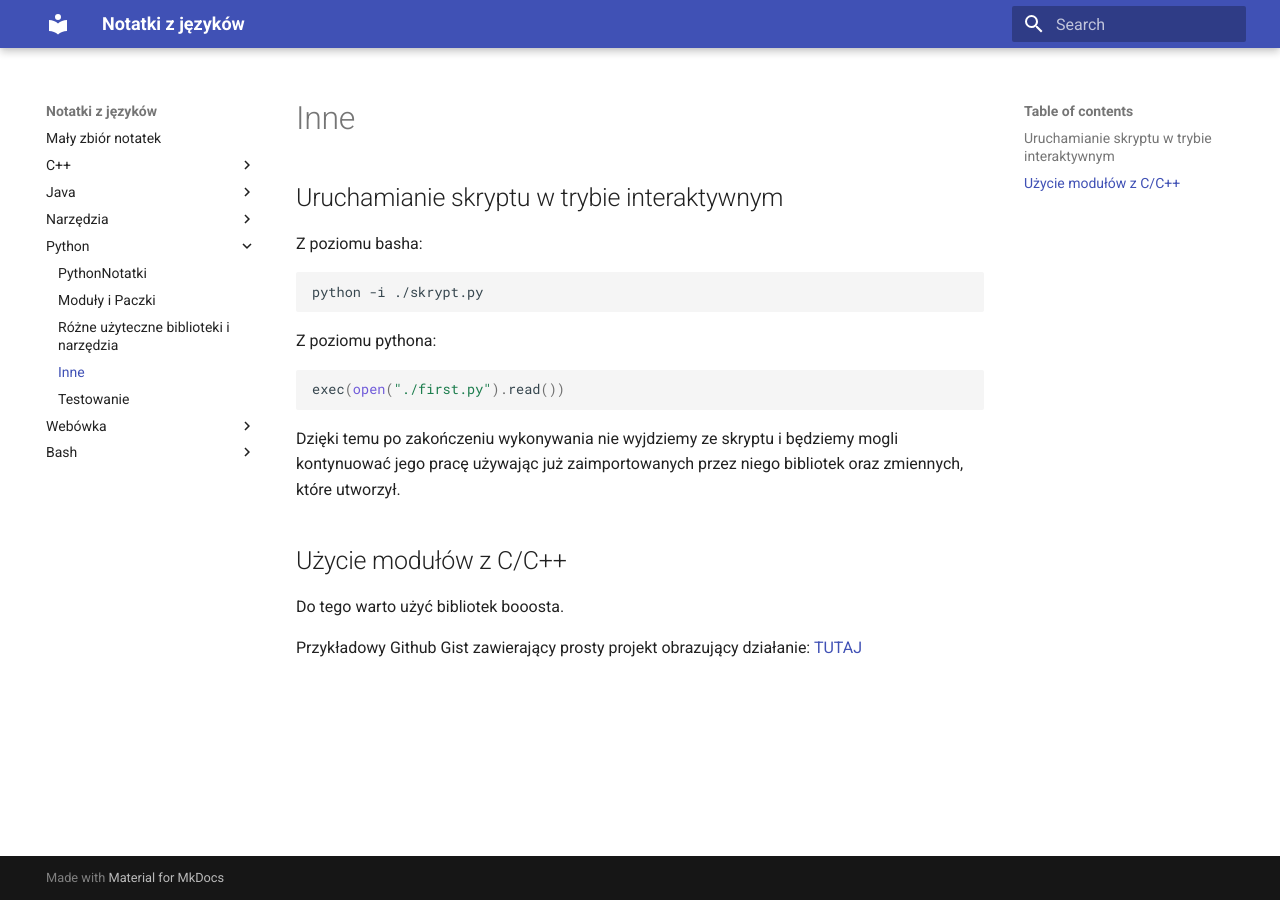
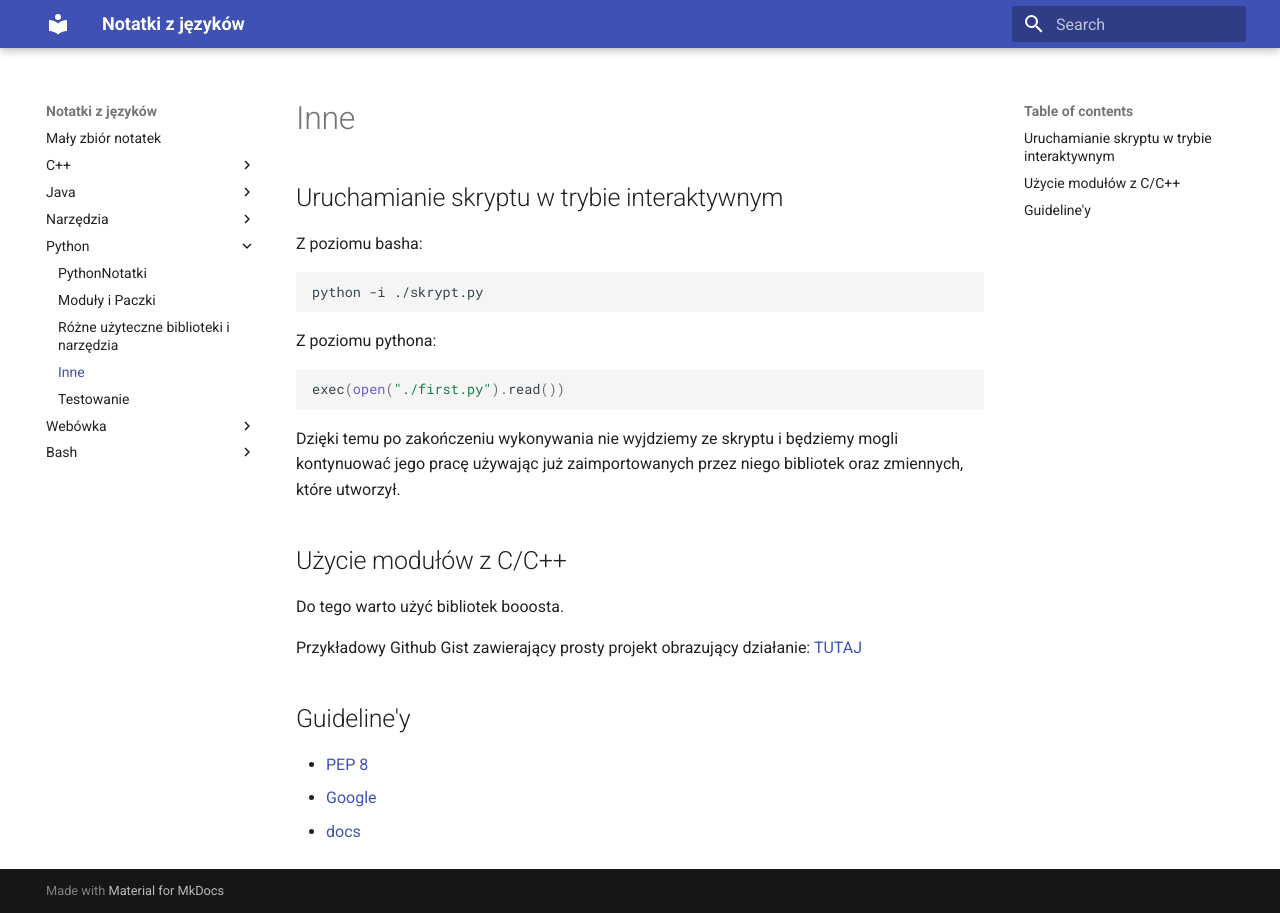
Before and after one commit to pktiuk/notatki_z_jezykow, an MkDocs documentation site: the page built from docs/Python/5_inne.md, in a window 1280 px wide. Built offline with MkDocs 1.6.1 and Material for MkDocs 9.7.7, drawn with Linux system fonts in a browser that asks for light colours.

```diff
--- a/docs/Python/5_inne.md
+++ b/docs/Python/5_inne.md
@@ -20,3 +20,9 @@ Dzięki temu po zakończeniu wykonywania nie wyjdziemy ze skryptu i będziemy mo
 Do tego warto użyć bibliotek booosta.
 
 Przykładowy Github Gist zawierający prosty projekt obrazujący działanie: [TUTAJ](https://gist.github.com/pktiuk/2136eeefaf4271510d82e59f90c904ce)
+
+## Guideline'y
+
+- [PEP 8](https://www.python.org/dev/peps/pep-0008/#module-level-dunder-names)
+- [Google](https://google.github.io/styleguide/pyguide.html)
+- [docs](https://docs.python-guide.org/writing/structure/)
```
Also changed, not shown: docs/Python/3_moduły_i_paczki.md (+2 -0 lines).
